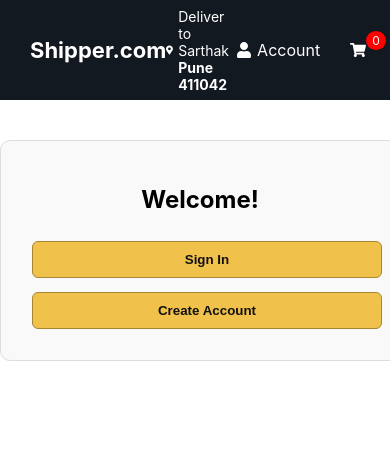
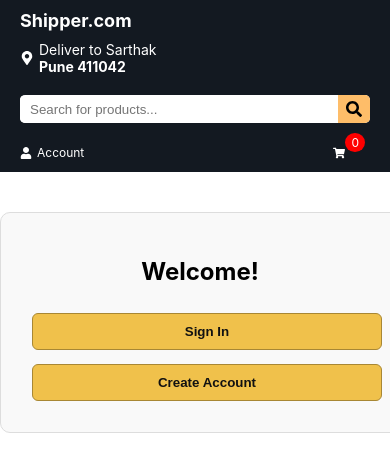
Before and after one commit to Sarthak9504/Smart_Advertisment_website, a React (Create React App) app in the folder shipper/: page /accounts in a window 390 px wide. Shown: the top 472 px of the page. Built offline with nearby package versions, Linux system fonts and the light colour scheme; no server answers.

Commit message:
Minor backend errors and frontend fixed

```diff
--- a/shipper/src/Components/Navbar/Navbar.css
+++ b/shipper/src/Components/Navbar/Navbar.css
@@ -1,9 +1,10 @@
 .navbar {
     display: flex;
+    flex-wrap: wrap;
     align-items: center;
     justify-content: space-between;
-    padding: 10px 30px;
-    height: 80px;
+    padding: 10px 20px;
+    height: auto;
     background-color: #131921;
     color: white;
 }
@@ -13,6 +14,7 @@
     font-weight: bold;
     text-decoration: none;
     color: white;
+    flex-shrink: 0;
 }
 
 .location {
@@ -20,6 +22,7 @@
     align-items: center;
     gap: 5px;
     font-size: 14px;
+    flex-shrink: 0;
 }
 
 /* Search Bar */
@@ -29,7 +32,9 @@
     background: white;
     border-radius: 5px;
     overflow: hidden;
-    width: 1000px;
+    flex: 1;
+    margin: 10px 0;
+    min-width: 200px;
 }
 
 .search-bar input {
@@ -58,7 +63,9 @@
 .nav-icons {
     display: flex;
     align-items: center;
-    gap: 30px;
+    gap: 20px;
+    flex-shrink: 0;
+    flex-wrap: wrap;
 }
 
 .account,
@@ -68,6 +75,7 @@
     gap: 5px;
     text-decoration: none;
     color: white;
+    font-size: 14px;
 }
 
 .cart-count {
@@ -79,3 +87,48 @@
     top: -10px;
     left: -5px;
 }
+
+@media (max-width: 768px) {
+    .navbar {
+        flex-direction: column;
+        align-items: flex-start;
+    }
+
+    .search-bar {
+        width: 100%;
+    }
+
+    .nav-icons {
+        width: 100%;
+        justify-content: space-between;
+        margin-top: 10px;
+    }
+
+    .logo,
+    .location {
+        margin-bottom: 10px;
+    }
+}
+
+@media (max-width: 480px) {
+    .logo {
+        font-size: 18px;
+    }
+
+    .search-bar input {
+        padding: 6px 10px;
+    }
+
+    .search-bar button {
+        padding: 6px 8px;
+    }
+
+    .account,
+    .cart {
+        font-size: 12px;
+    }
+
+    .nav-icons {
+        gap: 15px;
+    }
+}
--- /dev/null
+++ b/shipper/src/pages/ProductDetailsPage.css
@@ -0,0 +1,36 @@
+.product-page {
+    display: flex;
+    align-items: flex-start;
+    gap: 20px;
+    padding: 20px;
+    flex-wrap: wrap;
+}
+
+.product-page>* {
+    flex: 1 1 60%;
+}
+
+@media (min-width: 768px) {
+    .product-page {
+        flex-direction: row;
+    }
+
+    .product-page> :first-child {
+        flex: 2;
+    }
+
+    .product-page> :last-child {
+        flex: 1;
+        max-width: 300px;
+    }
+}
+
+@media (max-width: 767px) {
+    .product-page {
+        flex-direction: column;
+    }
+
+    .product-page>* {
+        width: 100%;
+    }
+}
--- a/shipper/src/pages/ProductDetailsPage.js
+++ b/shipper/src/pages/ProductDetailsPage.js
@@ -1,12 +1,39 @@
-// ProductDetailsPage.js
 import React, { useEffect, useState } from "react";
 import { useParams } from "react-router-dom";
+import axios from "axios";
 import ProductDetails from "../Components/ProductDetails/ProductDetails";
+import SearchAdBanner from "../Components/SearchAdBanner/SearchAdBanner";
+import "./ProductDetailsPage.css";
 
 function ProductDetailsPage() {
     const { name } = useParams();
     const [product, setProduct] = useState(null);
     const [loading, setLoading] = useState(true);
+    const [adImage, setAdImage] = useState(null);
+
+    useEffect(() => {
+        // Parse document.cookie to get searchHistory
+        console.log("First time API call");
+        // Make API call to fetch ad image
+        try {
+            axios
+                .get(
+                    `http://localhost:8080/categorical-ads/1`,
+                    {
+                        responseType: "blob",
+                        withCredentials: true,
+                    })
+                .then((response) => {
+                    const url = URL.createObjectURL(response.data);
+                    setAdImage(url);
+                })
+                .catch((error) => {
+                    console.error("Error fetching ad image:", error);
+                });
+        } catch (err) {
+            console.error("Failed to fetch ad Image", err);
+        }
+    }, []);
 
     useEffect(() => {
         const fetchProduct = async () => {
@@ -34,14 +61,16 @@
     if (!product) return <div>Product not found</div>;
 
     return (
-        <div>
+        <div className="product-page">
             {product ? (
                 <ProductDetails product={product} />
             ) : (
                 <h2>Product not found</h2>
             )}
+            <SearchAdBanner adImage={adImage} adLink="/" />
         </div>
     );
+
 }
 
 export default ProductDetailsPage;
--- a/shipper/src/pages/SearchResults.js
+++ b/shipper/src/pages/SearchResults.js
@@ -36,7 +36,7 @@
     try {
       axios
         .get(
-          `http://localhost:8080/ads/${encodeURIComponent(query)}`,
+          `http://192.168.41.104:8080/categorical-ads/1`,
           {
             responseType: "blob",
             withCredentials: true,
```
Also changed, not shown: 1 other file (tests, documents, lock files or other folders).
